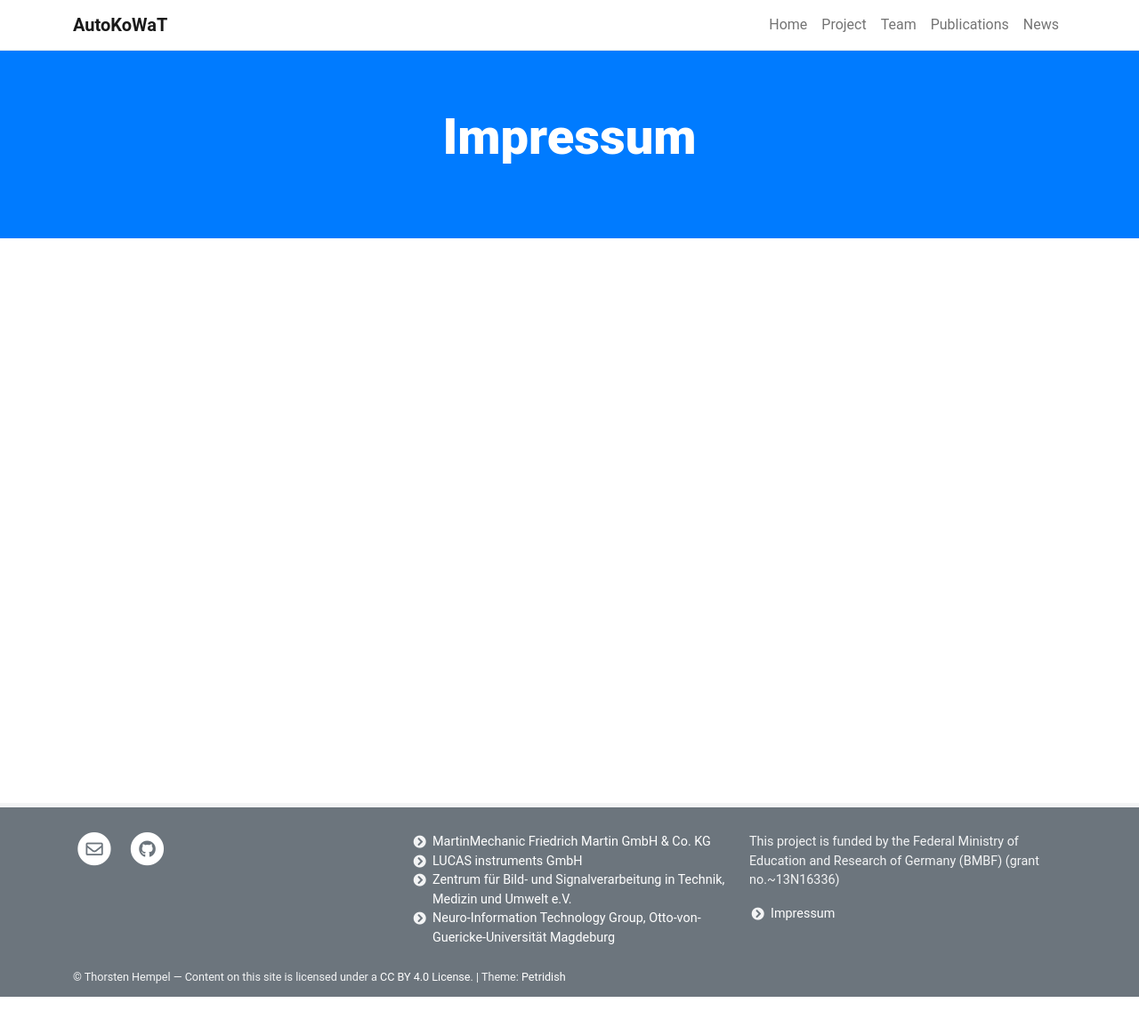
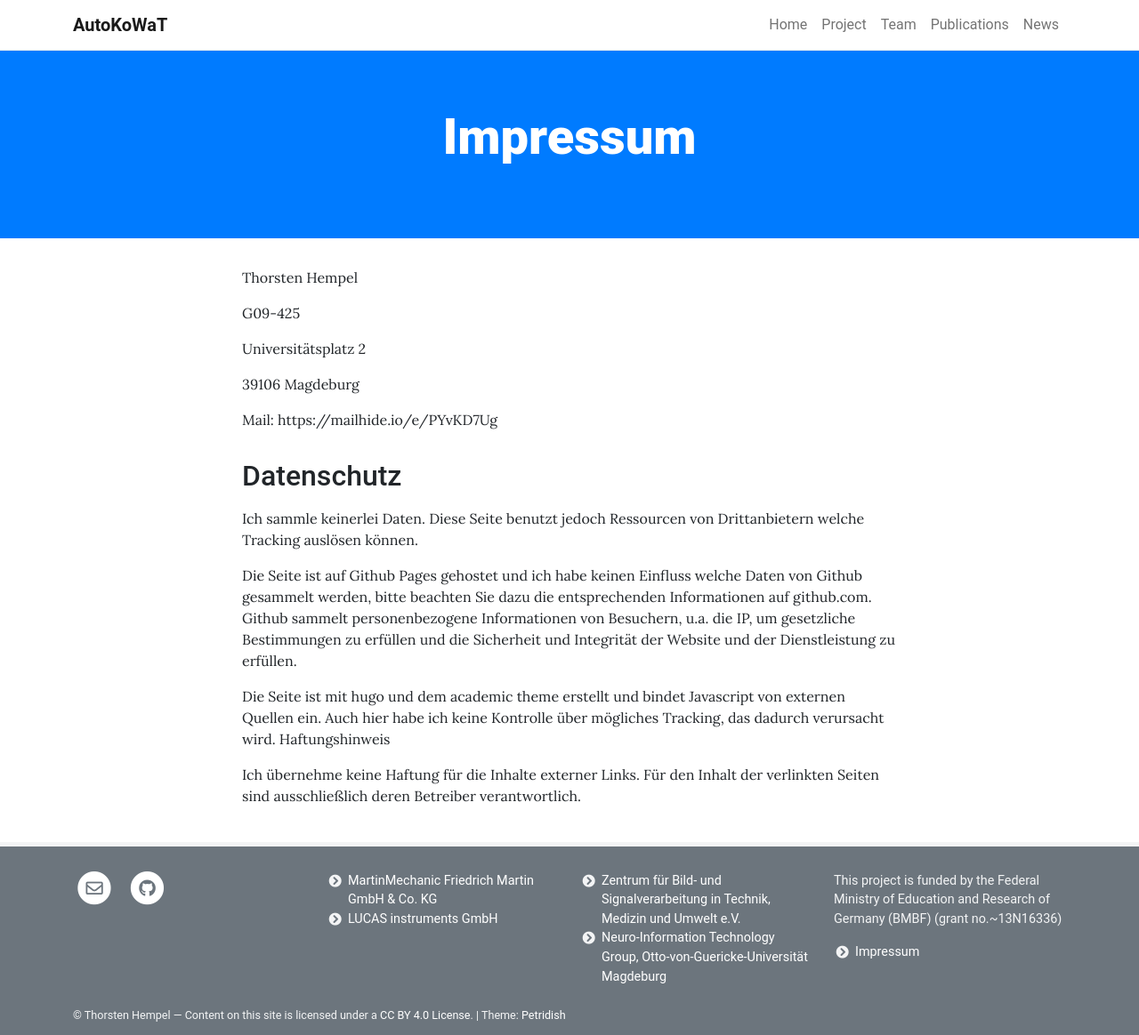
Before and after one commit to autokowat/autokowat.github.io, a Jekyll site: the page built from pages/impressum.md, in a window 1280 px wide. Shown: the whole page at 89% size. Built offline with Jekyll 4.4.1, drawn with Linux system fonts in a browser that asks for light colours; before the commit the page ends 1121 px from its top, so only the background shows below that.

Commit message:
Add impressum page

```diff
--- a/_data/footer.yml
+++ b/_data/footer.yml
@@ -11,6 +11,8 @@ columns:
     - text: LUCAS instruments GmbH
       href: https://www.lucas-jena.de
       new_window: true
+  - descrption:
+    links:
     - text: Zentrum für Bild- und Signalverarbeitung in Technik, Medizin und Umwelt e.V.
       href: https://www.zbs-ilmenau.de
       new_window: true
--- a/pages/impressum.md
+++ b/pages/impressum.md
@@ -4,3 +4,30 @@ description:
 background:
 permalink: /impressum/
 ---
+
+
+
+# Impressum und Datenschutz
+
+Thorsten Hempel
+
+G09-425
+
+Universitätsplatz 2
+
+39106 Magdeburg
+
+
+Mail: https://mailhide.io/e/PYvKD7Ug
+
+
+## Datenschutz
+
+Ich sammle keinerlei Daten. Diese Seite benutzt jedoch Ressourcen von Drittanbietern welche Tracking auslösen können.
+
+Die Seite ist auf Github Pages gehostet und ich habe keinen Einfluss welche Daten von Github gesammelt werden, bitte beachten Sie dazu die entsprechenden Informationen auf github.com. Github sammelt personenbezogene Informationen von Besuchern, u.a. die IP, um gesetzliche Bestimmungen zu erfüllen und die Sicherheit und Integrität der Website und der Dienstleistung zu erfüllen.
+
+Die Seite ist mit hugo und dem academic theme erstellt und bindet Javascript von externen Quellen ein. Auch hier habe ich keine Kontrolle über mögliches Tracking, das dadurch verursacht wird.
+Haftungshinweis
+
+Ich übernehme keine Haftung für die Inhalte externer Links. Für den Inhalt der verlinkten Seiten sind ausschließlich deren Betreiber verantwortlich.
```
